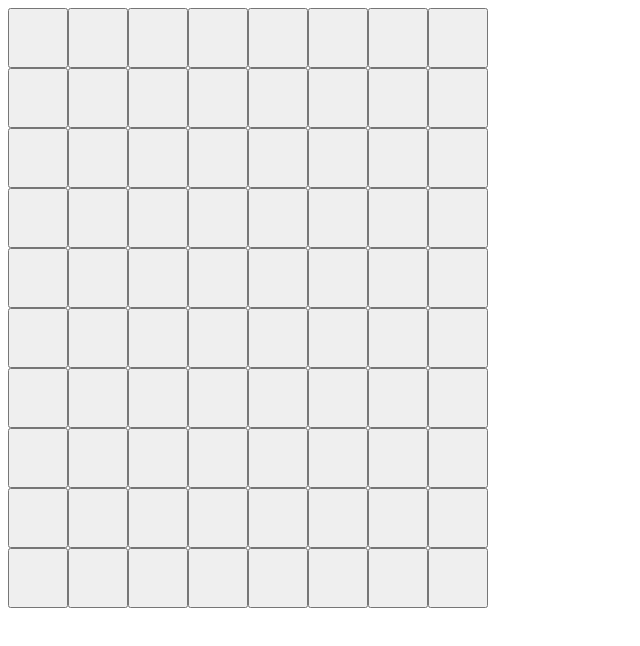
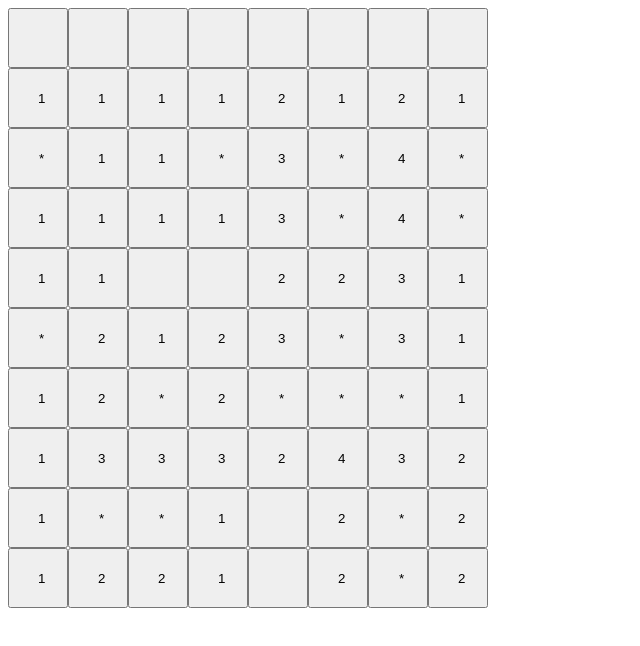
Before and after one commit to himansig7/angular-mine, an Angular app: page / in a window 1280 px wide. Shown: the top 646 px of the page, without its empty margins (0-640 px from the left). Built offline with nearby package versions, Linux system fonts and the light colour scheme.

Commit message:
1 file modified

```diff
--- a/src/app/game/game.component.html
+++ b/src/app/game/game.component.html
@@ -13,10 +13,27 @@
 
 
       <span *ngIf="cell.open"> {{ cell.neighbours }} </span>
+
+
+
+
+
+
+
+
+
+
       -->
+
+      <span *ngIf="cell.mine"> * </span>
+      <span *ngIf="!cell.mine && cell.neighbours == 0"> &nbsp; </span>
+      <span *ngIf="!cell.mine && cell.neighbours > 0">
+        {{ cell.neighbours }}
+      </span>
     </button>
 
     <button *ngIf="cell.open">
+      #
       <span *ngIf="cell.mine"> * </span>
       <span *ngIf="!cell.mine && cell.neighbours == 0"> E </span>
       <span *ngIf="!cell.mine && cell.neighbours > 0">
```
